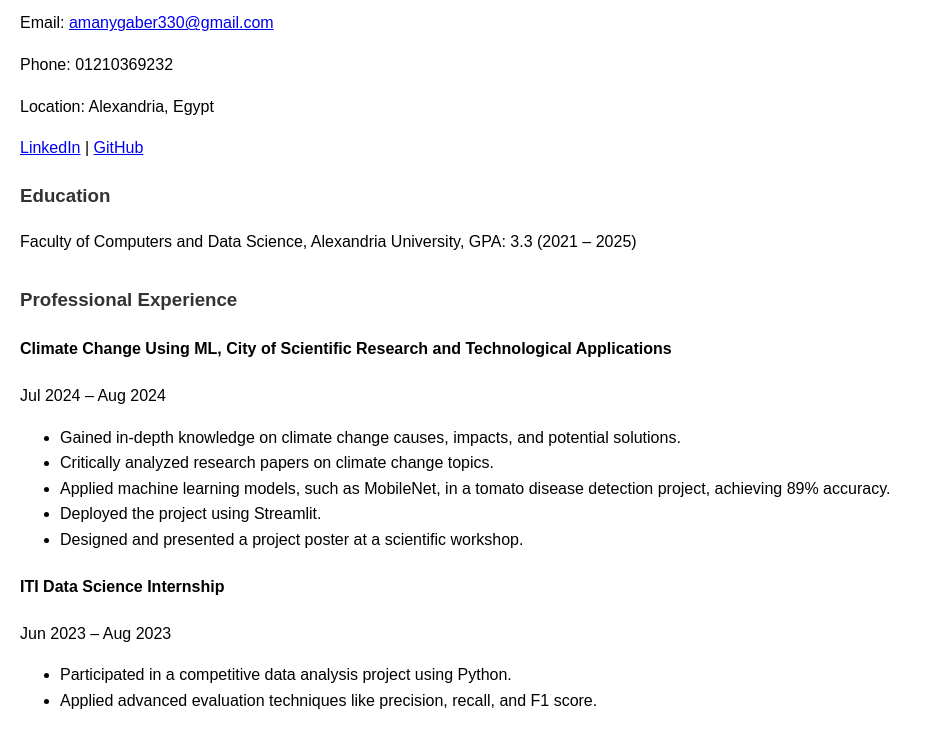
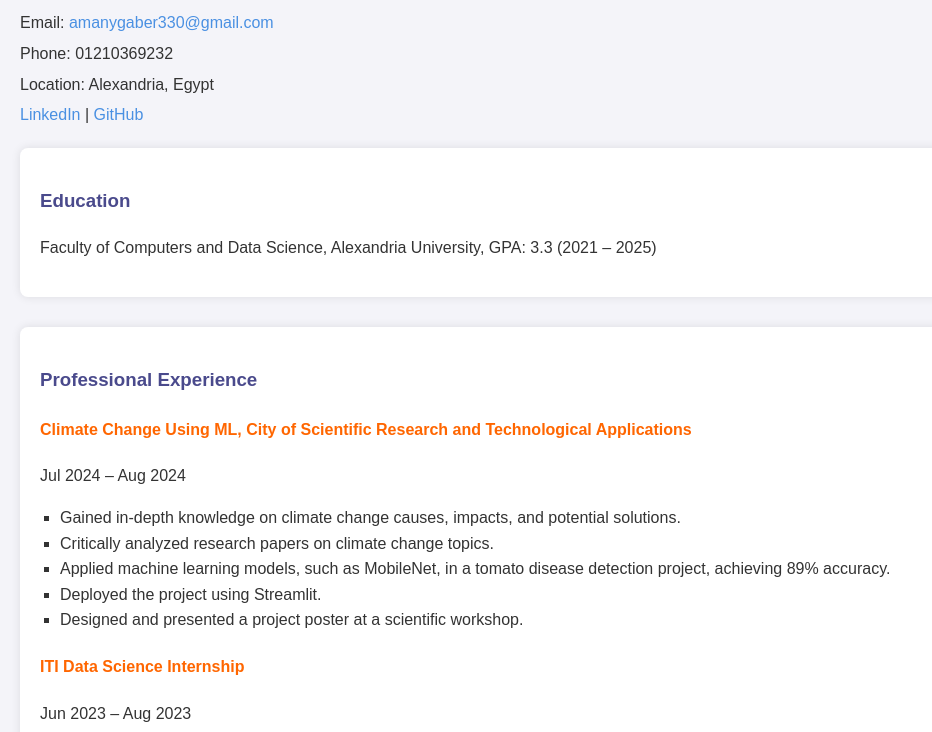
Before and after one commit to amany-gaber/amany-gaber.github.io, a plain HTML site: page index.html in a window 1280 px wide. Shown: the part 142-874 px from the top of the page, without its empty margins (0-932 px from the left). Drawn offline with Linux system fonts and the light colour scheme.

Commit message:
Update index.html

```diff
--- a/index.html
+++ b/index.html
@@ -5,10 +5,45 @@
     <meta name="viewport" content="width=device-width, initial-scale=1.0">
     <title>Amany Gaber Okaila Khalifa - Data Engineer</title>
     <style>
-        body { font-family: Arial, sans-serif; margin: 20px; line-height: 1.6; }
-        h1, h2, h3 { color: #333; }
-        .contact-info { margin-bottom: 20px; }
-        .section { margin-bottom: 30px; }
+        body {
+            font-family: Arial, sans-serif;
+            margin: 20px;
+            line-height: 1.6;
+            background-color: #f4f4f9;
+            color: #333;
+        }
+        h1, h2, h3 { color: #4a4a8c; }
+        a {
+            color: #4a90e2;
+            text-decoration: none;
+        }
+        a:hover {
+            text-decoration: underline;
+        }
+        .contact-info a:hover {
+            color: #ff6600;
+        }
+        .section {
+            margin-bottom: 30px;
+            padding: 20px;
+            background-color: #ffffff;
+            box-shadow: 0 0 10px rgba(0, 0, 0, 0.1);
+            border-radius: 8px;
+        }
+        .section h4 {
+            color: #ff6600;
+        }
+        ul {
+            margin-left: 20px;
+            padding-left: 0;
+            list-style-type: square;
+        }
+        .contact-info {
+            margin-bottom: 20px;
+        }
+        .contact-info p {
+            margin: 5px 0;
+        }
     </style>
 </head>
 <body>
```
